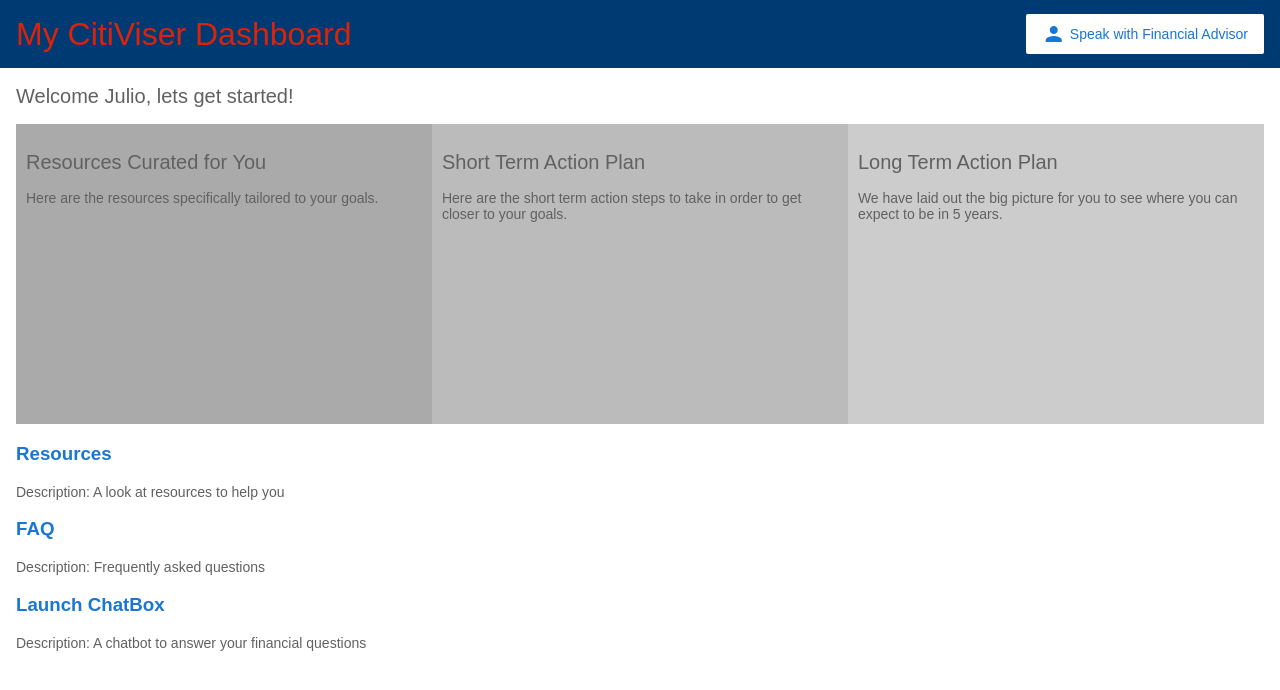
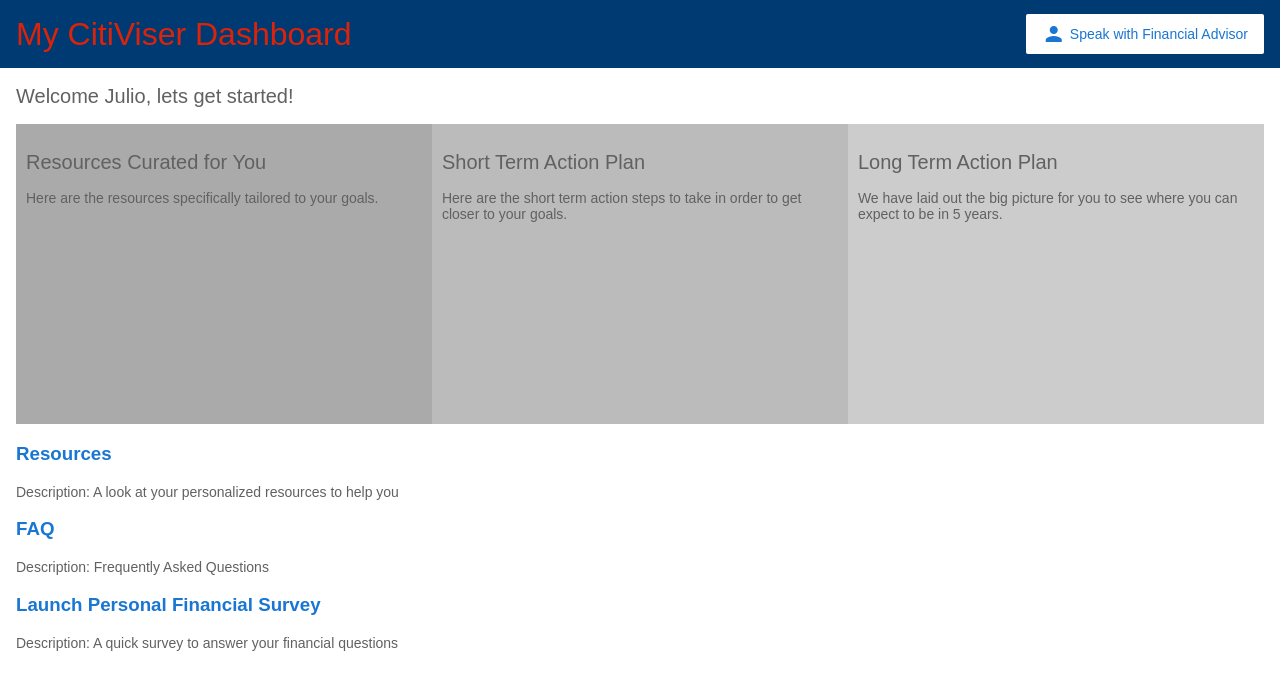
Before and after one commit to jphelan1/citidashboardapp, an Angular app: page / in a window 1280 px wide. Shown: the top 690 px of the page. Built offline with nearby package versions, Linux system fonts and the light colour scheme.

Commit message:
Fixed page URL names, added separate FAQ component

```diff
--- a/src/app/cart/cart.component.html
+++ b/src/app/cart/cart.component.html
@@ -1,8 +1,4 @@
 <h3>Citi Financial Advisor Services</h3>
-
-<!--<p>
-  <a routerLink="/shipping">Launch ChatBox</a>
-</p>  -->
 
 <div class="cart-item" *ngFor="let item of items">
   <span>{{ item.name }} </span>
--- /dev/null
+++ b/src/app/faq/faq.component.html
@@ -0,0 +1,6 @@
+<h3>FAQ</h3>
+
+<div class="shipping-item" *ngFor="let shipping of shippingCosts | async">
+  <span>{{ shipping.type }}</span>
+  <span>{{ shipping.price | currency }}</span>
+</div>
--- /dev/null
+++ b/src/app/faq/faq.component.ts
@@ -0,0 +1,22 @@
+import { Component, OnInit } from '@angular/core';
+
+import { CartService } from '../cart.service';
+
+
+@Component({
+  selector: 'app-faq',
+  templateUrl: './faq.component.html',
+  styleUrls: ['./faq.component.css']
+})
+export class FAQComponent implements OnInit {
+  shippingCosts;
+
+  constructor(
+    private cartService: CartService
+  ) {
+  }
+
+  ngOnInit() {
+    this.shippingCosts = this.cartService.getShippingPrices();
+  }
+}
--- a/src/app/product-list/product-list.component.html
+++ b/src/app/product-list/product-list.component.html
@@ -28,33 +28,25 @@
 
 
 <div class = "row">
-  <div *ngFor="let product of products; index as productId">
-
-    <h3>
-      <a [title]="product.name + ' details'" [routerLink]="['/products', productId]">
-        {{ product.name }}
-      </a>
-    </h3>
-
-    <p *ngIf="product.description">
-      Description: {{ product.description }}
-    </p>
-
-
-  </div>
-
-
+  <h3>
+    <a routerLink="/resources"> Resources</a>
+  </h3>
+  <p>
+    Description: A look at your personalized resources to help you
+  </p>
 
   <h3>
-    <a routerLink="/shipping"> Launch ChatBox</a>
+    <a routerLink="/FAQ"> FAQ</a>
   </h3>
   <p>
-    Description: A chatbot to answer your financial questions
+    Description: Frequently Asked Questions
   </p>
 
-
-
-
-
+  <h3>
+    <a routerLink="/survey"> Launch Personal Financial Survey</a>
+  </h3>
+  <p>
+    Description: A quick survey to answer your financial questions
+  </p>
 </div>
 </html>
--- a/src/app/top-bar/top-bar.component.html
+++ b/src/app/top-bar/top-bar.component.html
@@ -2,6 +2,6 @@
   <h1 style="color:#DB230B;">My CitiViser Dashboard</h1>
 </a>
 
-<a routerLink="/cart" class="button fancy-button">
+<a routerLink="/financial-advisor-form" class="button fancy-button">
   <i class="material-icons">person</i>Speak with Financial Advisor
 </a>
```
Also changed, not shown: src/app/app.module.ts (+6 -3 lines), src/app/faq/faq.component.css (added).
